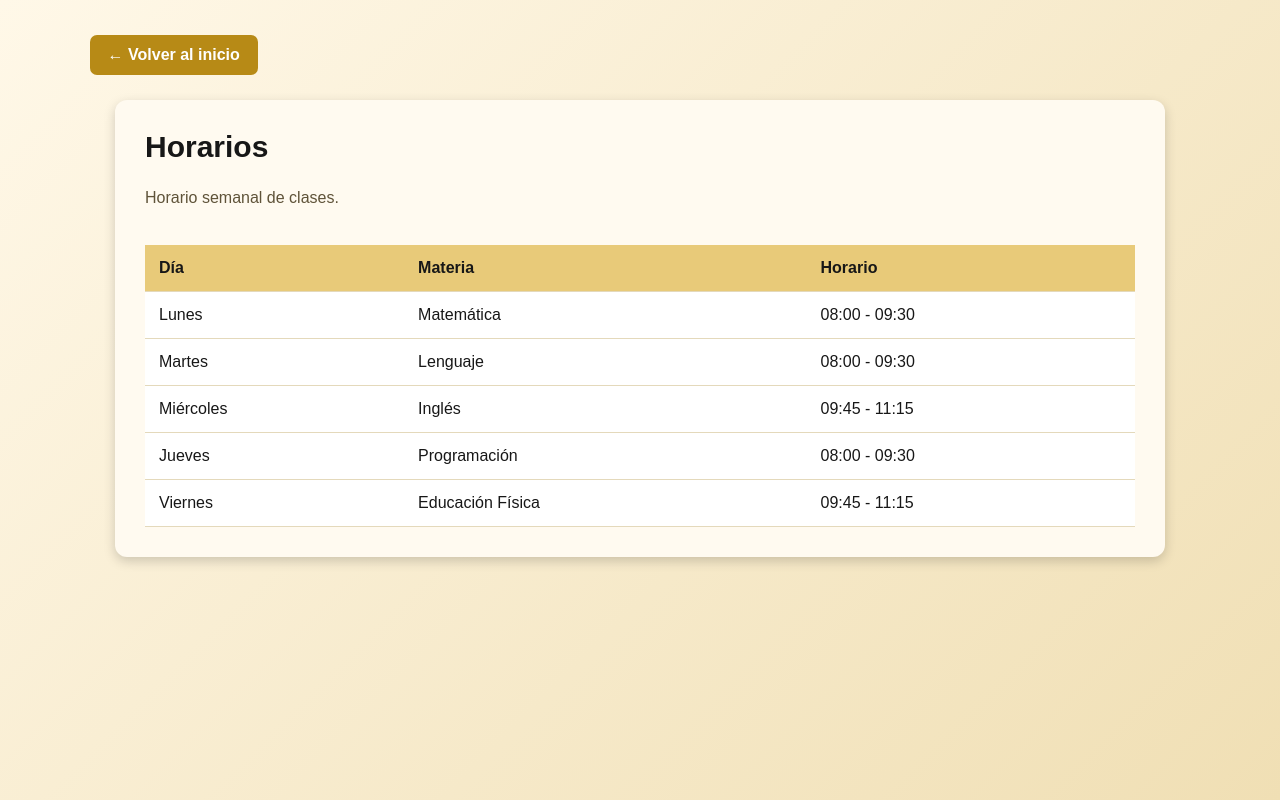
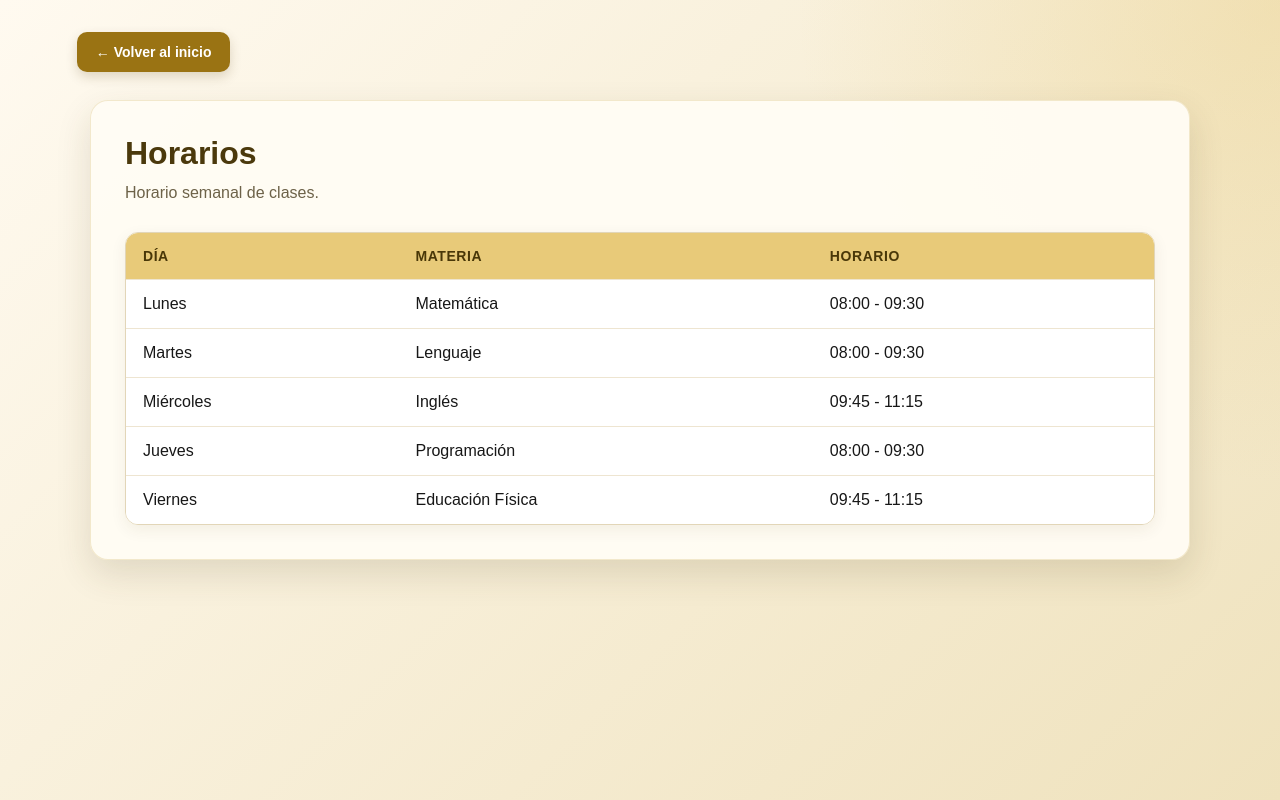
Before and after one commit to jhoelxander10-dot/Frontend-Proyect, a React (Vite) app: page /horarios in a window 1280 px wide. Built offline with nearby package versions, Linux system fonts and the light colour scheme.

Commit message:
Mejorar diseño de las páginas de secciones

```diff
--- a/src/pages/SectionPage.css
+++ b/src/pages/SectionPage.css
@@ -1,17 +1,157 @@
-* { box-sizing: border-box; }
-body { margin: 0; font-family: Arial, Helvetica, sans-serif; }
-.section-page { min-height: 100vh; padding: 35px 7%; background: linear-gradient(135deg, #fff8e8, #f0dfb4); color: #171717; }
-.back-button { border: 0; border-radius: 7px; padding: 11px 18px; background: #b78a16; color: white; font-weight: 700; cursor: pointer; }
-.section-card { max-width: 1050px; margin: 25px auto; padding: 30px; background: #fffaf0; border-radius: 12px; box-shadow: 0 4px 12px rgba(0,0,0,.18); }
-.section-card h1 { margin-top: 0; font-size: 30px; }
-.section-card > p { color: #5f5339; }
-.table-wrap { overflow-x: auto; }
-table { width: 100%; border-collapse: collapse; margin-top: 22px; background: white; }
-th, td { padding: 14px; text-align: left; border-bottom: 1px solid #e4d9bb; }
-th { background: #e8ca79; }
-.course-grid { display: grid; grid-template-columns: repeat(2, 1fr); gap: 18px; margin-top: 22px; }
-.mini-card { padding: 22px; border-radius: 10px; background: #f8ebca; border: 1px solid #dbc68e; }
-.mini-card h2 { margin: 0 0 8px; }
-.mini-card p { margin: 0 0 7px; }
-.mini-card span { color: #8b6b15; font-weight: 700; }
-@media (max-width: 650px) { .course-grid { grid-template-columns: 1fr; } .section-card { padding: 20px; } }
+* {
+  box-sizing: border-box;
+}
+
+body {
+  margin: 0;
+  font-family: Arial, Helvetica, sans-serif;
+  background: #f4efe3;
+}
+
+.section-page {
+  min-height: 100vh;
+  padding: 32px 6%;
+  background:
+    radial-gradient(circle at top right, rgba(232, 202, 121, 0.35), transparent 32%),
+    linear-gradient(135deg, #fffaf0 0%, #efe2bd 100%);
+  color: #171717;
+}
+
+.back-button {
+  border: 0;
+  border-radius: 10px;
+  padding: 12px 19px;
+  background: #9a7313;
+  color: #fff;
+  font-size: 14px;
+  font-weight: 700;
+  cursor: pointer;
+  box-shadow: 0 5px 12px rgba(80, 58, 8, 0.18);
+  transition: transform 0.2s ease, background 0.2s ease, box-shadow 0.2s ease;
+}
+
+.back-button:hover {
+  background: #7d5c0d;
+  transform: translateY(-2px);
+  box-shadow: 0 8px 16px rgba(80, 58, 8, 0.24);
+}
+
+.section-card {
+  max-width: 1100px;
+  margin: 28px auto;
+  padding: 34px;
+  background: rgba(255, 252, 244, 0.96);
+  border: 1px solid rgba(183, 138, 22, 0.18);
+  border-radius: 18px;
+  box-shadow: 0 14px 35px rgba(70, 55, 20, 0.14);
+}
+
+.section-card h1 {
+  margin: 0 0 8px;
+  font-size: 32px;
+  color: #4b390c;
+}
+
+.section-card > p {
+  margin: 0;
+  color: #6d6248;
+  line-height: 1.6;
+}
+
+.table-wrap {
+  overflow-x: auto;
+  margin-top: 26px;
+  border-radius: 13px;
+  border: 1px solid #e2d6b8;
+  box-shadow: 0 5px 16px rgba(65, 50, 15, 0.07);
+}
+
+table {
+  width: 100%;
+  min-width: 560px;
+  border-collapse: collapse;
+  background: #fff;
+}
+
+th,
+td {
+  padding: 15px 17px;
+  text-align: left;
+  border-bottom: 1px solid #eee5d1;
+}
+
+th {
+  background: #e8ca79;
+  color: #493708;
+  font-size: 14px;
+  text-transform: uppercase;
+  letter-spacing: 0.04em;
+}
+
+tbody tr {
+  transition: background 0.18s ease;
+}
+
+tbody tr:hover {
+  background: #fff9e9;
+}
+
+tbody tr:last-child td {
+  border-bottom: 0;
+}
+
+.course-grid {
+  display: grid;
+  grid-template-columns: repeat(2, minmax(0, 1fr));
+  gap: 18px;
+  margin-top: 26px;
+}
+
+.mini-card {
+  padding: 24px;
+  border-radius: 15px;
+  background: linear-gradient(145deg, #fff8df, #f6e8bf);
+  border: 1px solid #ddca96;
+  box-shadow: 0 7px 16px rgba(83, 63, 17, 0.08);
+  transition: transform 0.2s ease, box-shadow 0.2s ease;
+}
+
+.mini-card:hover {
+  transform: translateY(-4px);
+  box-shadow: 0 12px 22px rgba(83, 63, 17, 0.14);
+}
+
+.mini-card h2 {
+  margin: 0 0 10px;
+  color: #4b390c;
+  font-size: 21px;
+}
+
+.mini-card p {
+  margin: 0 0 9px;
+  color: #665a3e;
+}
+
+.mini-card span {
+  color: #8b6b15;
+  font-weight: 700;
+}
+
+@media (max-width: 650px) {
+  .section-page {
+    padding: 22px 4%;
+  }
+
+  .section-card {
+    padding: 22px;
+    margin-top: 22px;
+  }
+
+  .section-card h1 {
+    font-size: 26px;
+  }
+
+  .course-grid {
+    grid-template-columns: 1fr;
+  }
+}
```
